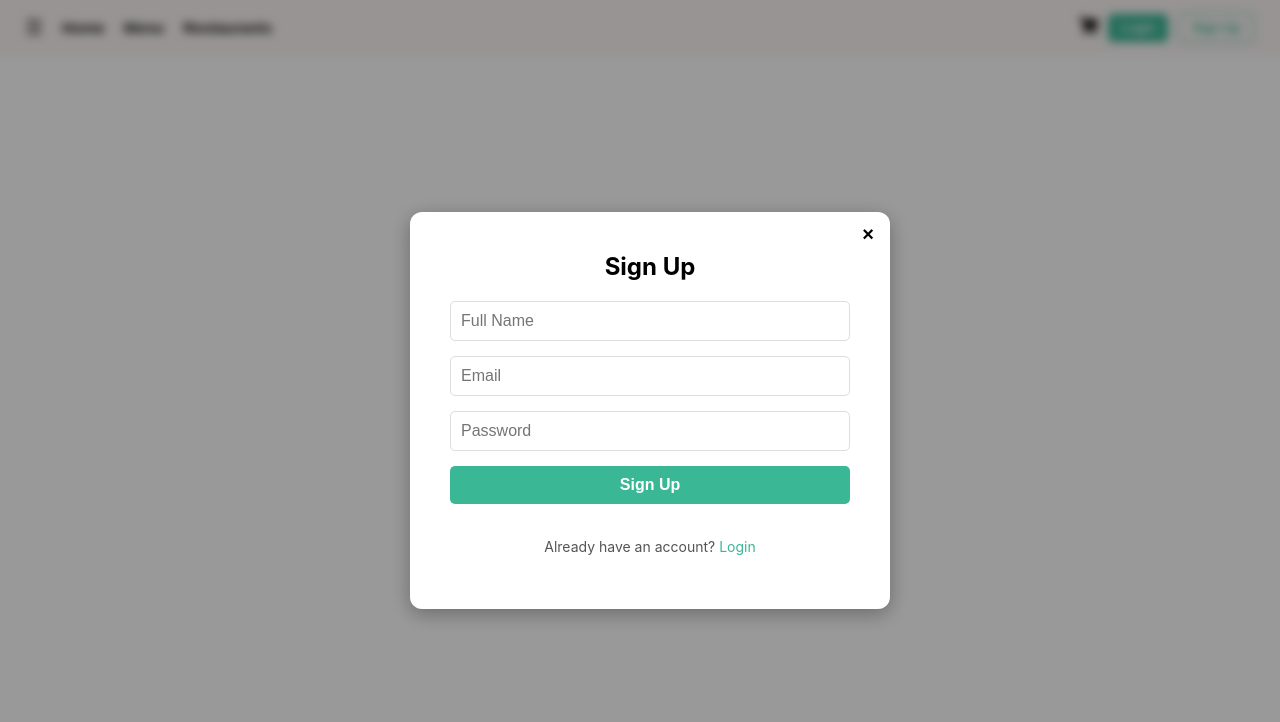
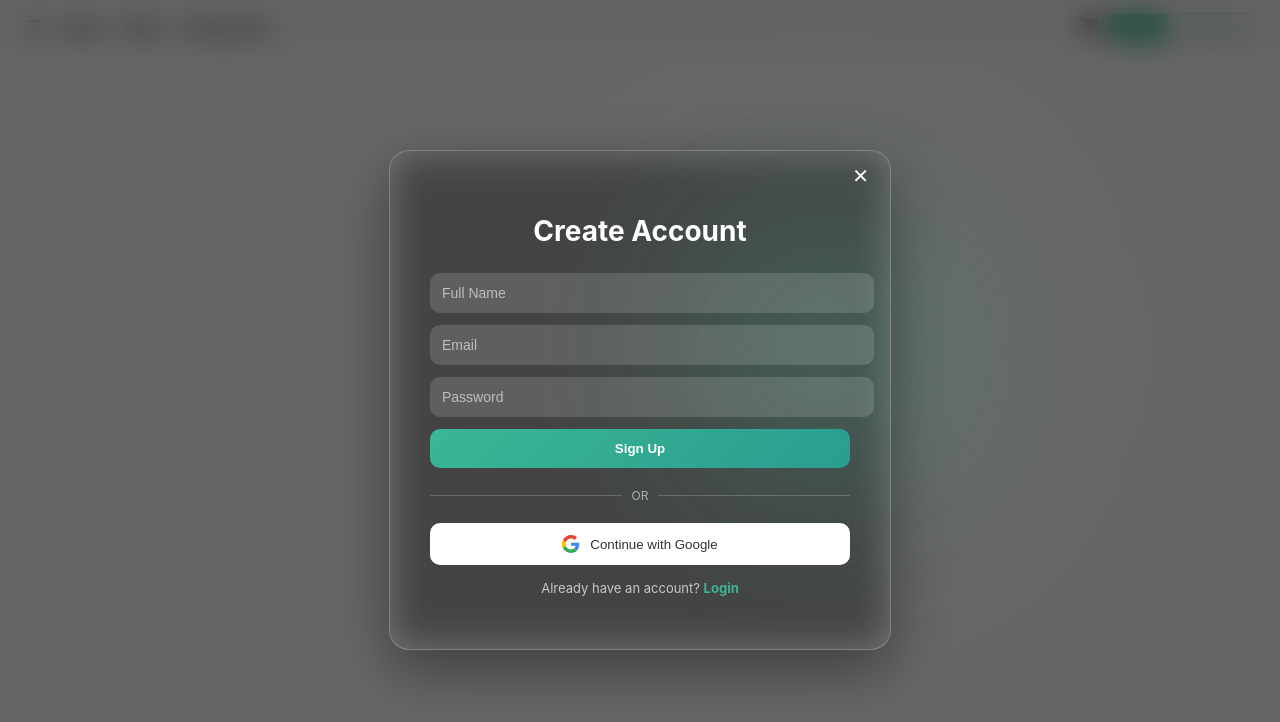
Before and after one commit to abiy0747/Zenbaba-Delivery, a React (Create React App) app in the folder frontend/: page /register in a window 1280 px wide. Shown: the top 722 px of the page. Built offline with nearby package versions, Linux system fonts and the light colour scheme.

Commit message:
update the css

```diff
--- /dev/null
+++ b/frontend/src/Css/login.css
@@ -0,0 +1,189 @@
+/* ===== BACKDROP ===== */
+.login-overlay {
+  position: fixed;
+  inset: 0;
+  background: rgba(0, 0, 0, 0.6);
+  backdrop-filter: blur(14px);
+  display: flex;
+  justify-content: center;
+  align-items: center;
+  z-index: 9999;
+  animation: fadeIn 0.4s ease;
+}
+
+/* ===== FLOATING LIGHT EFFECT ===== */
+.login-overlay::before {
+  content: "";
+  position: absolute;
+  width: 400px;
+  height: 400px;
+  background: radial-gradient(circle, #3ab79555, transparent 70%);
+  top: 10%;
+  left: 20%;
+  filter: blur(80px);
+  animation: floatGlow 6s infinite alternate ease-in-out;
+}
+
+/* ===== CARD ===== */
+.login-box {
+  position: relative;
+  width: 90%;
+  max-width: 420px;
+  padding: 40px;
+  border-radius: 20px;
+
+  background: rgba(255, 255, 255, 0.12);
+  backdrop-filter: blur(20px);
+  border: 1px solid rgba(255, 255, 255, 0.2);
+
+  box-shadow: 0 20px 60px rgba(0, 0, 0, 0.4);
+
+  transform: scale(0.8);
+  opacity: 0;
+  animation: popIn 0.5s ease forwards;
+  color: white;
+}
+
+/* ===== TITLE ===== */
+.login-title {
+  text-align: center;
+  font-size: 28px;
+  font-weight: bold;
+  margin-bottom: 25px;
+
+  opacity: 0;
+  transform: translateY(-20px);
+  animation: slideDown 0.6s ease forwards;
+}
+
+/* ===== INPUTS ===== */
+.login-input {
+  width: 100%;
+  padding: 12px;
+  margin-bottom: 12px;
+  border-radius: 10px;
+  border: none;
+  outline: none;
+
+  background: rgba(255, 255, 255, 0.15);
+  color: white;
+  font-size: 14px;
+}
+
+.login-input::placeholder {
+  color: rgba(255, 255, 255, 0.6);
+}
+
+/* ===== BUTTON ===== */
+.login-btn {
+  width: 100%;
+  padding: 12px;
+  border-radius: 10px;
+  border: none;
+  background: linear-gradient(135deg, #3AB795, #2a9d8f);
+  color: white;
+  font-weight: bold;
+  cursor: pointer;
+  transition: 0.3s;
+}
+
+.login-btn:hover {
+  transform: translateY(-2px);
+  box-shadow: 0 10px 20px rgba(58, 183, 149, 0.3);
+}
+
+/* ===== DIVIDER ===== */
+.divider {
+  display: flex;
+  align-items: center;
+  margin: 20px 0;
+  color: rgba(255, 255, 255, 0.6);
+  font-size: 12px;
+}
+
+.divider::before,
+.divider::after {
+  content: "";
+  flex: 1;
+  height: 1px;
+  background: rgba(255, 255, 255, 0.2);
+}
+
+.divider span {
+  margin: 0 10px;
+}
+
+/* ===== GOOGLE BUTTON ===== */
+.google-btn {
+  width: 100%;
+  padding: 12px;
+  border-radius: 10px;
+  border: none;
+  cursor: pointer;
+
+  display: flex;
+  align-items: center;
+  justify-content: center;
+  gap: 10px;
+
+  background: white;
+  color: #333;
+  font-weight: 500;
+  transition: 0.3s;
+}
+
+.google-btn:hover {
+  transform: scale(1.03);
+  box-shadow: 0 10px 25px rgba(0, 0, 0, 0.3);
+}
+
+/* ===== FOOTER ===== */
+.login-footer {
+  margin-top: 15px;
+  text-align: center;
+  font-size: 13px;
+  color: rgba(255, 255, 255, 0.7);
+}
+
+.login-link {
+  color: #3AB795;
+  cursor: pointer;
+  font-weight: bold;
+}
+
+/* ===== CLOSE BTN ===== */
+.close-btn {
+  position: absolute;
+  top: 12px;
+  right: 15px;
+  font-size: 20px;
+  background: none;
+  border: none;
+  color: white;
+  cursor: pointer;
+}
+
+/* ===== ANIMATIONS ===== */
+@keyframes fadeIn {
+  from { opacity: 0; }
+  to { opacity: 1; }
+}
+
+@keyframes popIn {
+  to {
+    transform: scale(1);
+    opacity: 1;
+  }
+}
+
+@keyframes slideDown {
+  to {
+    opacity: 1;
+    transform: translateY(0);
+  }
+}
+
+@keyframes floatGlow {
+  from { transform: translateY(0px); }
+  to { transform: translateY(30px); }
+}
--- /dev/null
+++ b/frontend/src/Css/register.css
@@ -0,0 +1,189 @@
+/* ===== BACKDROP ===== */
+.register-overlay {
+  position: fixed;
+  inset: 0;
+  background: rgba(0, 0, 0, 0.6);
+  backdrop-filter: blur(14px);
+  display: flex;
+  justify-content: center;
+  align-items: center;
+  z-index: 9999;
+  animation: fadeIn 0.4s ease;
+}
+
+/* floating glow */
+.register-overlay::before {
+  content: "";
+  position: absolute;
+  width: 400px;
+  height: 400px;
+  background: radial-gradient(circle, #3ab79555, transparent 70%);
+  top: 15%;
+  right: 20%;
+  filter: blur(90px);
+  animation: floatGlow 6s infinite alternate ease-in-out;
+}
+
+/* ===== CARD ===== */
+.register-box {
+  position: relative;
+  width: 90%;
+  max-width: 420px;
+  padding: 40px;
+  border-radius: 20px;
+
+  background: rgba(255, 255, 255, 0.12);
+  backdrop-filter: blur(20px);
+  border: 1px solid rgba(255, 255, 255, 0.2);
+
+  box-shadow: 0 20px 60px rgba(0, 0, 0, 0.4);
+
+  transform: scale(0.8);
+  opacity: 0;
+  animation: popIn 0.5s ease forwards;
+
+  color: white;
+}
+
+/* ===== TITLE ===== */
+.register-title {
+  text-align: center;
+  font-size: 28px;
+  font-weight: bold;
+  margin-bottom: 25px;
+
+  opacity: 0;
+  transform: translateY(-20px);
+  animation: slideDown 0.6s ease forwards;
+}
+
+/* ===== INPUTS ===== */
+.register-input {
+  width: 100%;
+  padding: 12px;
+  margin-bottom: 12px;
+  border-radius: 10px;
+  border: none;
+  outline: none;
+
+  background: rgba(255, 255, 255, 0.15);
+  color: white;
+  font-size: 14px;
+}
+
+.register-input::placeholder {
+  color: rgba(255, 255, 255, 0.6);
+}
+
+/* ===== BUTTON ===== */
+.register-btn {
+  width: 100%;
+  padding: 12px;
+  border-radius: 10px;
+  border: none;
+  background: linear-gradient(135deg, #3AB795, #2a9d8f);
+  color: white;
+  font-weight: bold;
+  cursor: pointer;
+  transition: 0.3s;
+}
+
+.register-btn:hover {
+  transform: translateY(-2px);
+  box-shadow: 0 10px 20px rgba(58, 183, 149, 0.3);
+}
+
+/* ===== GOOGLE BUTTON ===== */
+.google-btn {
+  width: 100%;
+  padding: 12px;
+  border-radius: 10px;
+  border: none;
+  cursor: pointer;
+
+  display: flex;
+  align-items: center;
+  justify-content: center;
+  gap: 10px;
+
+  background: white;
+  color: #333;
+  font-weight: 500;
+  transition: 0.3s;
+}
+
+.google-btn:hover {
+  transform: scale(1.03);
+}
+
+/* ===== DIVIDER ===== */
+.divider {
+  display: flex;
+  align-items: center;
+  margin: 20px 0;
+  color: rgba(255, 255, 255, 0.6);
+  font-size: 12px;
+}
+
+.divider::before,
+.divider::after {
+  content: "";
+  flex: 1;
+  height: 1px;
+  background: rgba(255, 255, 255, 0.2);
+}
+
+.divider span {
+  margin: 0 10px;
+}
+
+/* ===== FOOTER ===== */
+.register-footer {
+  margin-top: 15px;
+  text-align: center;
+  font-size: 13px;
+  color: rgba(255, 255, 255, 0.7);
+}
+
+.register-link {
+  color: #3AB795;
+  cursor: pointer;
+  font-weight: bold;
+}
+
+/* close */
+.close-btn {
+  position: absolute;
+  top: 12px;
+  right: 15px;
+  font-size: 20px;
+  background: none;
+  border: none;
+  color: white;
+  cursor: pointer;
+}
+
+/* animations */
+@keyframes fadeIn {
+  from { opacity: 0; }
+  to { opacity: 1; }
+}
+
+@keyframes popIn {
+  to {
+    transform: scale(1);
+    opacity: 1;
+  }
+}
+
+@keyframes slideDown {
+  to {
+    opacity: 1;
+    transform: translateY(0);
+  }
+}
+
+@keyframes floatGlow {
+  from { transform: translateY(0px); }
+  to { transform: translateY(30px); }
+}
--- a/frontend/src/pages/Login.jsx
+++ b/frontend/src/pages/Login.jsx
@@ -1,150 +1,115 @@
 import React, { useState, useEffect } from "react";
+import "../Css/login.css";
 
 function Login({ onClose, onSwitchToRegister, onLogin }) {
-  const [form, setForm] = useState({ email: "", password: "" });
+  const initialState = { email: "", password: "" };
+  const [form, setForm] = useState(initialState);
+
+  const resetForm = () => setForm(initialState);
 
   const handleChange = (e) =>
     setForm({ ...form, [e.target.name]: e.target.value });
 
-  const resetForm = () => {
-    setForm({ email: "", password: "" });
-  };
-
   const handleSubmit = (e) => {
     e.preventDefault();
 
-    const userData = {
+    onLogin({
       name: "Demo User",
       email: form.email,
-    };
+    });
 
-    onLogin(userData);
-
-    resetForm(); // ✅ clear inputs after login
+    resetForm();
     onClose();
   };
 
-  // ✅ reset every time component opens
+  // ✅ FIX 1: reset every time modal is opened/used
   useEffect(() => {
     resetForm();
   }, []);
 
   return (
     <div
-      style={{
-        position: "fixed",
-        top: 0,
-        left: 0,
-        width: "100vw",
-        height: "100vh",
-        backgroundColor: "rgba(0,0,0,0.4)",
-        backdropFilter: "blur(5px)",
-        display: "flex",
-        justifyContent: "center",
-        alignItems: "center",
-        zIndex: 9999,
-        padding: "10px",
-      }}
+      className="login-overlay"
       onClick={() => {
-        resetForm(); // ✅ clear when closing
+        resetForm();
         onClose();
       }}
     >
-      <div
-        onClick={(e) => e.stopPropagation()}
-        style={{
-          position: "relative",
-          backgroundColor: "white",
-          padding: "40px",
-          borderRadius: "12px",
-          width: "90%",
-          maxWidth: "400px",
-          boxShadow: "0 5px 20px rgba(0,0,0,0.3)",
-          display: "flex",
-          flexDirection: "column",
-          gap: "20px",
-        }}
-      >
+      <div className="login-box" onClick={(e) => e.stopPropagation()}>
         <button
+          className="close-btn"
           onClick={() => {
-            resetForm(); // ✅ clear when clicking X
+            resetForm();
             onClose();
           }}
-          style={{
-            position: "absolute",
-            top: "10px",
-            right: "10px",
-            border: "none",
-            background: "transparent",
-            fontSize: "20px",
-            cursor: "pointer",
-            fontWeight: "bold",
-          }}
         >
-          ×
+          ✕
         </button>
 
-        <h2 style={{ textAlign: "center", margin: 0 }}>Login</h2>
+        <h2 className="login-title">Welcome Back</h2>
 
-        <form
-          onSubmit={handleSubmit}
-          style={{ display: "flex", flexDirection: "column", gap: "15px" }}
-        >
+        <form onSubmit={handleSubmit}>
           <input
+            className="login-input"
             name="email"
             type="email"
             placeholder="Email"
             value={form.email}
             onChange={handleChange}
-            autoComplete="off" // ✅ prevent browser autofill
+            autoComplete="off"
             required
-            style={{
-              padding: "10px",
-              borderRadius: "5px",
-              border: "1px solid #ddd",
-              fontSize: "16px",
-            }}
           />
 
           <input
+            className="login-input"
             name="password"
             type="password"
             placeholder="Password"
             value={form.password}
             onChange={handleChange}
-            autoComplete="new-password" // ✅ prevent autofill
+            autoComplete="new-password"
             required
-            style={{
-              padding: "10px",
-              borderRadius: "5px",
-              border: "1px solid #ddd",
-              fontSize: "16px",
-            }}
           />
 
-          <button
-            type="submit"
-            style={{
-              padding: "10px 20px",
-              borderRadius: "5px",
-              border: "none",
-              backgroundColor: "#3AB795",
-              color: "white",
-              fontWeight: "bold",
-              cursor: "pointer",
-              fontSize: "16px",
-            }}
-          >
+          <button className="login-btn" type="submit">
             Login
           </button>
         </form>
 
-        <p style={{ fontSize: "14px", textAlign: "center", color: "#555" }}>
+        {/* OR */}
+        <div className="divider">
+          <span>OR</span>
+        </div>
+
+        {/* GOOGLE */}
+        <button
+          className="google-btn"
+          onClick={() => {
+            onLogin({
+              name: "Google User",
+              email: "googleuser@gmail.com",
+            });
+
+            resetForm();
+            onClose();
+          }}
+        >
+          <svg width="18" height="18" viewBox="0 0 48 48">
+            <path fill="#EA4335" d="M24 9.5c3.5 0 6.7 1.2 9.2 3.6l6.9-6.9C35.9 2.2 30.4 0 24 0 14.6 0 6.4 5.5 2.4 13.5l8 6.2C12.2 13.2 17.7 9.5 24 9.5z"/>
+            <path fill="#4285F4" d="M46.1 24.5c0-1.6-.1-2.8-.4-4H24v8h12.7c-.6 3-2.3 5.5-4.9 7.2l7.6 5.9c4.4-4.1 6.7-10.1 6.7-17.1z"/>
+            <path fill="#FBBC05" d="M10.4 28.7c-1-3-1-6.4 0-9.4l-8-6.2C-1.1 18.5-1.1 29.5 2.4 35.5l8-6.8z"/>
+            <path fill="#34A853" d="M24 48c6.4 0 11.9-2.1 15.9-5.8l-7.6-5.9c-2.1 1.4-4.8 2.2-8.3 2.2-6.3 0-11.8-3.7-13.6-9.1l-8 6.2C6.4 42.5 14.6 48 24 48z"/>
+          </svg>
+
+          Continue with Google
+        </button>
+
+        <p className="login-footer">
           Don't have an account?{" "}
           <span
-            style={{ color: "#3AB795", cursor: "pointer" }}
+            className="login-link"
             onClick={() => {
-              resetForm(); // ✅ clear before switching
+              resetForm();
               onSwitchToRegister();
             }}
           >
--- a/frontend/src/pages/Register.jsx
+++ b/frontend/src/pages/Register.jsx
@@ -1,131 +1,81 @@
 import React, { useState, useEffect } from "react";
+import "../Css/register.css";
 
 function Register({ onClose, onSwitchToLogin, onRegister }) {
-  const [form, setForm] = useState({
-    name: "",
-    email: "",
-    password: "",
-  });
+  const initialState = { name: "", email: "", password: "" };
+  const [form, setForm] = useState(initialState);
+
+  const resetForm = () => setForm(initialState);
 
   const handleChange = (e) =>
     setForm({ ...form, [e.target.name]: e.target.value });
 
-  const resetForm = () => {
-    setForm({ name: "", email: "", password: "" });
-  };
-
   const handleSubmit = (e) => {
     e.preventDefault();
 
-    const userData = {
+    onRegister({
       name: form.name,
       email: form.email,
-    };
+    });
 
-    onRegister(userData);
-
-    resetForm(); // ✅ clear after register
+    resetForm();
     onClose();
   };
 
+  // ✅ FIX 1: reset when modal is opened / props change
+  useEffect(() => {
+    resetForm();
+  }, [onClose, onSwitchToLogin]);
+
+  // ✅ FIX 2: safety reset when component is mounted
   useEffect(() => {
     resetForm();
   }, []);
 
   return (
     <div
-      style={{
-        position: "fixed",
-        top: 0,
-        left: 0,
-        width: "100vw",
-        height: "100vh",
-        backgroundColor: "rgba(0,0,0,0.4)",
-        backdropFilter: "blur(5px)",
-        display: "flex",
-        justifyContent: "center",
-        alignItems: "center",
-        zIndex: 9999,
-        padding: "10px",
-      }}
+      className="register-overlay"
       onClick={() => {
         resetForm();
         onClose();
       }}
     >
-      <div
-        onClick={(e) => e.stopPropagation()}
-        style={{
-          position: "relative",
-          backgroundColor: "white",
-          padding: "40px",
-          borderRadius: "12px",
-          width: "90%",
-          maxWidth: "400px",
-          boxShadow: "0 5px 20px rgba(0,0,0,0.3)",
-          display: "flex",
-          flexDirection: "column",
-          gap: "20px",
-        }}
-      >
+      <div className="register-box" onClick={(e) => e.stopPropagation()}>
         <button
+          className="close-btn"
           onClick={() => {
             resetForm();
             onClose();
           }}
-          style={{
-            position: "absolute",
-            top: "10px",
-            right: "10px",
-            border: "none",
-            background: "transparent",
-            fontSize: "20px",
-            cursor: "pointer",
-            fontWeight: "bold",
-          }}
         >
-          ×
+          ✕
         </button>
 
-        <h2 style={{ textAlign: "center", margin: 0 }}>Sign Up</h2>
+        <h2 className="register-title">Create Account</h2>
 
-        <form
-          onSubmit={handleSubmit}
-          style={{ display: "flex", flexDirection: "column", gap: "15px" }}
-        >
+        <form onSubmit={handleSubmit}>
           <input
+            className="register-input"
             name="name"
-            type="text"
             placeholder="Full Name"
             value={form.name}
             onChange={handleChange}
             autoComplete="off"
             required
-            style={{
-              padding: "10px",
-              borderRadius: "5px",
-              border: "1px solid #ddd",
-              fontSize: "16px",
-            }}
           />
 
           <input
+            className="register-input"
             name="email"
-            type="email"
             placeholder="Email"
             value={form.email}
             onChange={handleChange}
             autoComplete="off"
             required
-            style={{
-              padding: "10px",
-              borderRadius: "5px",
-              border: "1px solid #ddd",
-              fontSize: "16px",
-            }}
           />
 
           <input
+            className="register-input"
             name="password"
             type="password"
             placeholder="Password"
@@ -133,37 +83,47 @@ function Register({ onClose, onSwitchToLogin, onRegister }) {
             onChange={handleChange}
             autoComplete="new-password"
             required
-            style={{
-              padding: "10px",
-              borderRadius: "5px",
-              border: "1px solid #ddd",
-              fontSize: "16px",
-            }}
           />
 
-          <button
-            type="submit"
-            style={{
-              padding: "10px 20px",
-              borderRadius: "5px",
-              border: "none",
-              backgroundColor: "#3AB795",
-              color: "white",
-              fontWeight: "bold",
-              cursor: "pointer",
-              fontSize: "16px",
-            }}
-          >
+          <button className="register-btn" type="submit">
             Sign Up
           </button>
         </form>
 
-        <p style={{ fontSize: "14px", textAlign: "center", color: "#555" }}>
+        {/* OR */}
+        <div className="divider">
+          <span>OR</span>
+        </div>
+
+        {/* GOOGLE */}
+        <button
+          className="google-btn"
+          onClick={() => {
+            onRegister({
+              name: "Google User",
+              email: "googleuser@gmail.com",
+            });
+
+            resetForm();
+            onClose();
+          }}
+        >
+          <svg width="18" height="18" viewBox="0 0 48 48">
+            <path fill="#EA4335" d="M24 9.5c3.5 0 6.7 1.2 9.2 3.6l6.9-6.9C35.9 2.2 30.4 0 24 0 14.6 0 6.4 5.5 2.4 13.5l8 6.2C12.2 13.2 17.7 9.5 24 9.5z"/>
+            <path fill="#4285F4" d="M46.1 24.5c0-1.6-.1-2.8-.4-4H24v8h12.7c-.6 3-2.3 5.5-4.9 7.2l7.6 5.9c4.4-4.1 6.7-10.1 6.7-17.1z"/>
+            <path fill="#FBBC05" d="M10.4 28.7c-1-3-1-6.4 0-9.4l-8-6.2C-1.1 18.5-1.1 29.5 2.4 35.5l8-6.8z"/>
+            <path fill="#34A853" d="M24 48c6.4 0 11.9-2.1 15.9-5.8l-7.6-5.9c-2.1 1.4-4.8 2.2-8.3 2.2-6.3 0-11.8-3.7-13.6-9.1l-8 6.2C6.4 42.5 14.6 48 24 48z"/>
+          </svg>
+
+          Continue with Google
+        </button>
+
+        <p className="register-footer">
           Already have an account?{" "}
           <span
-            style={{ color: "#3AB795", cursor: "pointer" }}
+            className="register-link"
             onClick={() => {
-              resetForm(); // ✅ clear before switching
+              resetForm();
               onSwitchToLogin();
             }}
           >
```
